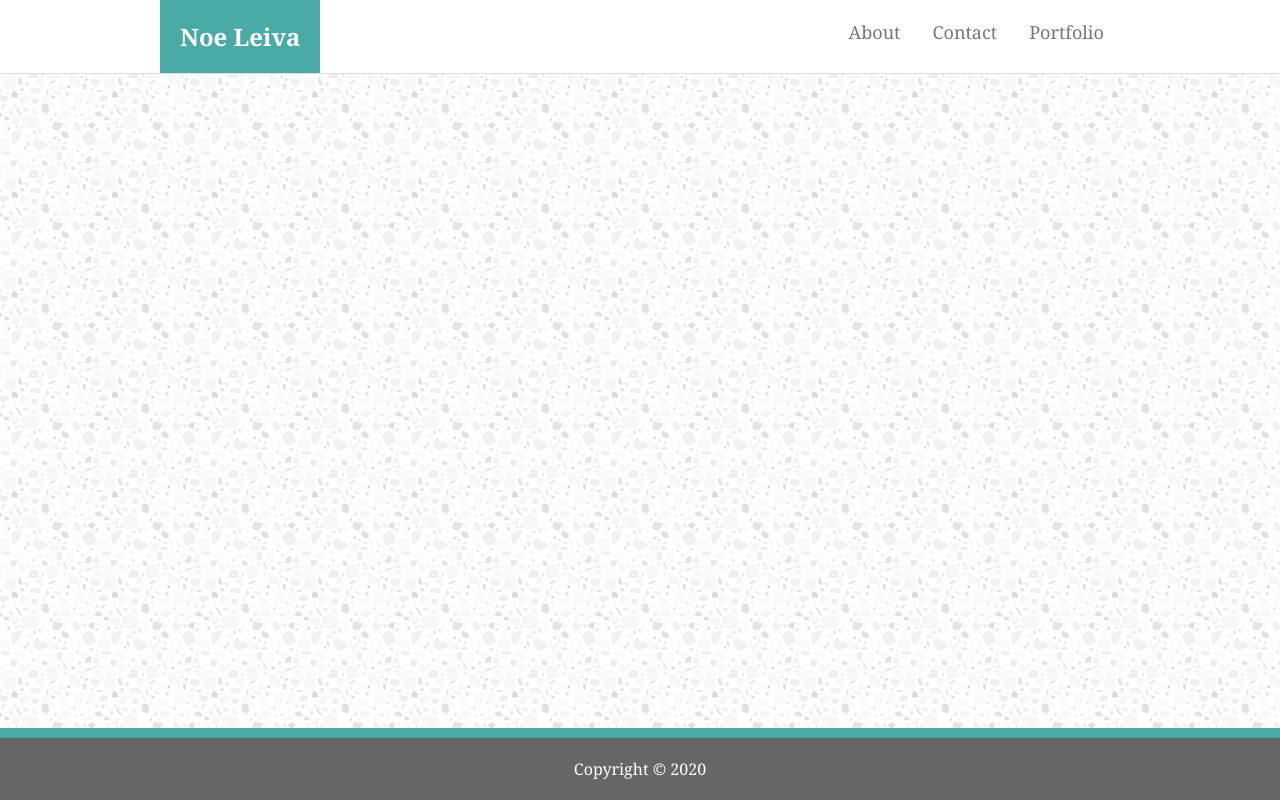
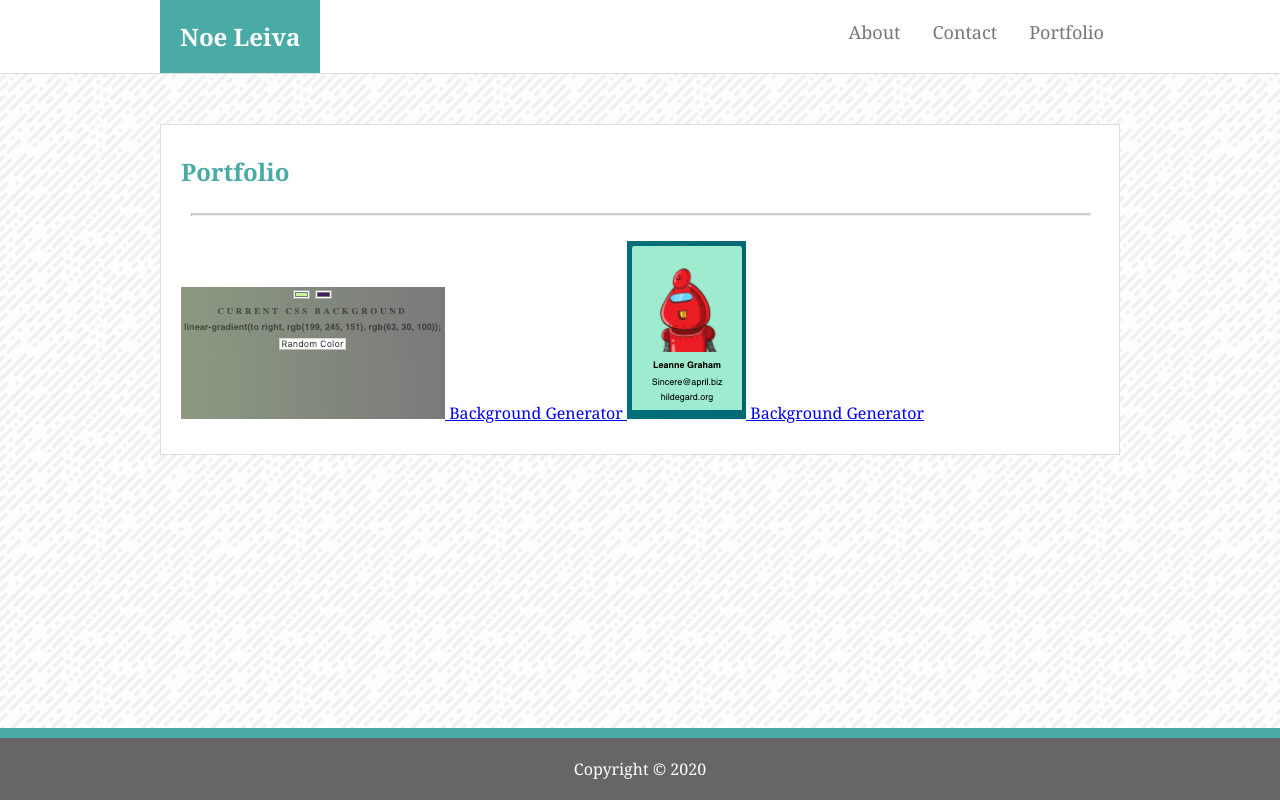
Before and after one commit to leivanoe1011/Basic-Portfolio, a plain HTML site: page portfolio.html in a window 1280 px wide. Drawn offline with Linux system fonts and the light colour scheme.

Commit message:
Added portfolio entries to portfolio html

```diff
--- a/assets/css/contactstyle.css
+++ b/assets/css/contactstyle.css
@@ -8,7 +8,7 @@ body {
     font-family: Georgia, 'Times New Roman', Times, serif;
     background-color: #f1f1f1;
     padding-bottom: 58px;
-    background-image: url('../images/light-grey-terrazzo.jpg');
+    background-image: url('../images/funky-lines.jpg');
     color: #777777;
     /* Commenting will allow for sticky footer */
     /* position: relative; */
@@ -56,6 +56,7 @@ li a:hover:not(.active) {
     background-color: rgb(248, 246, 246);
 }
 
+
 .active {
     padding: 20px;
     background-color: #4aaaa5;
@@ -66,11 +67,11 @@ li a:hover:not(.active) {
 }
 
 
-
 main {
     float: center;
     width: 960px;
     margin-top: 50px;
+    margin-bottom: 50px;
     margin-left: auto;
     margin-right: auto;
     /* margin-bottom: 50px; */
@@ -83,6 +84,7 @@ main {
 h2 {
     color: #4aaaa5;
 }
+
 
 hr {
     width: 900px;
@@ -106,7 +108,6 @@ input {
 
 form {
     width: 100%;
-
 }
 
 
--- a/assets/css/portfoliostyle.css
+++ b/assets/css/portfoliostyle.css
@@ -8,7 +8,7 @@ body {
     font-family: Georgia, 'Times New Roman', Times, serif;
     background-color: #f1f1f1;
     padding-bottom: 58px;
-    background-image: url('../images/light-grey-terrazzo.jpg');
+    background-image: url('../images/funky-lines.jpg');
     color: #777777;
     /* Commenting will allow for sticky footer */
     /* position: relative; */
@@ -71,6 +71,7 @@ main {
     float: center;
     width: 960px;
     margin-top: 50px;
+    margin-bottom: 50px;
     margin-left: auto;
     margin-right: auto;
     /* margin-bottom: 50px; */
--- a/assets/css/style.css
+++ b/assets/css/style.css
@@ -8,7 +8,7 @@ body {
     font-family: Georgia, 'Times New Roman', Times, serif;
     background-color: #f1f1f1;
     padding-bottom: 58px;
-    background-image: url('../images/light-grey-terrazzo.jpg');
+    background-image: url('../images/funky-lines.jpg');
     color: #777777;
     /* Commenting will allow for sticky footer */
     /* position: relative; */
@@ -68,11 +68,13 @@ li a:hover:not(.active) {
 
 
 main {
+    float: center;
     width: 960px;
     margin-top: 50px;
+    margin-bottom: 50px;
     margin-left: auto;
     margin-right: auto;
-    margin-bottom: 50px;
+    /* margin-bottom: 50px; */
     padding: 30px 20px;
     border: 1px solid #dddddd;
     background-color: #ffffff;
--- a/portfolio.html
+++ b/portfolio.html
@@ -5,8 +5,10 @@
     <meta name="viewport" content="width=device-width, initial-scale=1.0">
     <meta http-equiv="X-UA-Compatible" content="ie=edge">
 
+    <!-- Style sheet -->
     <link rel="stylesheet" href="assets/css/portfoliostyle.css">
-    <title>Document</title>
+
+    <title>Portfolio</title>
 </head>
 <body>
 
@@ -23,6 +25,24 @@
     </header>
 
 
+    <main>
+        <h2>Portfolio</h2>
+        <hr>
+        <div class="portfolio">
+            <a href="https://leivanoe1011.github.io/background-generator/">
+                <img src="assets/images/BackgroundGenerator.jpg" alt="BackgroundGenerator" >
+                Background Generator
+            </a>
+            <a href="https://leivanoe1011.github.io/RoboFriends/">
+                <img src="assets/images/Robofriends.jpg" alt="RoboFriends">
+                Background Generator
+            </a>
+
+        </div>
+
+
+    </main>
+
 
     <footer>
         <p>Copyright &copy; <script>document.write(new Date().getFullYear())</script> </p>
```
Also changed, not shown: contact.html (+1 -1 lines), assets/images/BackgroundGenerator.jpg (added), assets/images/Robofriends.jpg (added), assets/images/funky-lines.jpg (added), 2 other files.
